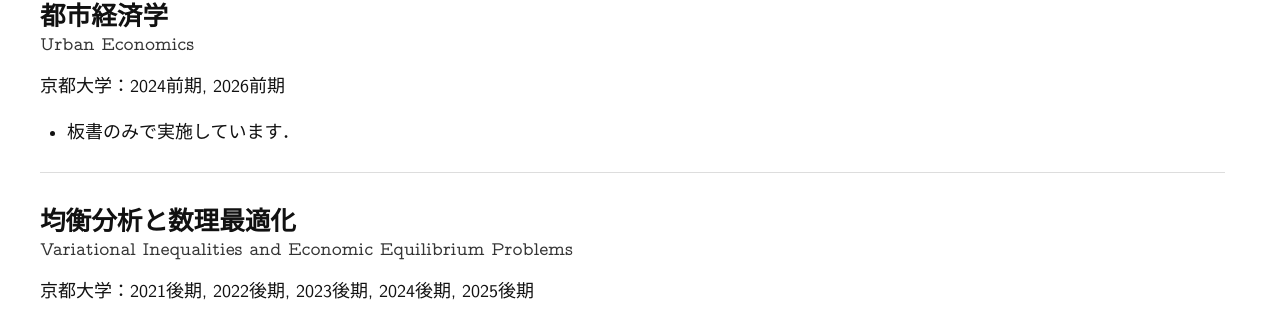
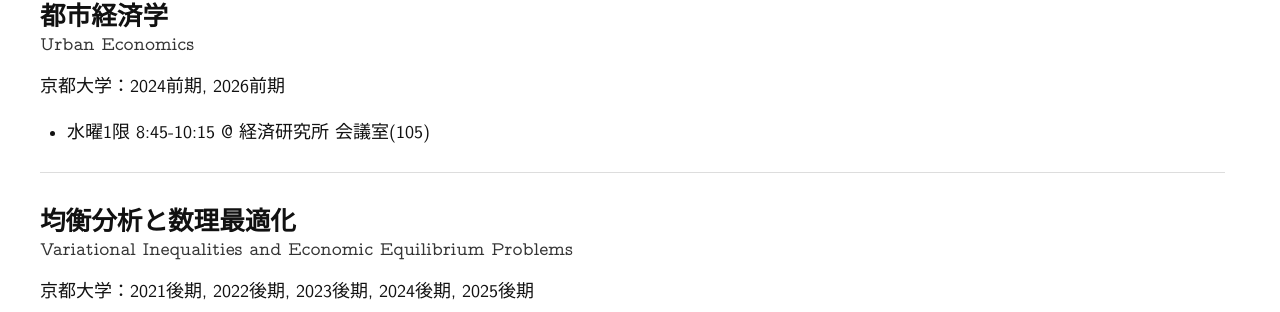
Before and after one commit to mino-osawa/mino-osawa.github.io, a Jekyll site: the page built from teaching.markdown, in a window 1280 px wide. Shown: the part 248-560 px from the top of the page. Built offline with Jekyll 4.4.1, drawn with Linux system fonts in a browser that asks for light colours; some web fonts are replaced.

Commit message:
update teaching

```diff
--- a/teaching.markdown
+++ b/teaching.markdown
@@ -19,7 +19,7 @@ permalink: "/teaching/"
 </div>
 
 <ul>
-<li>板書のみで実施しています．</li>
+<li>水曜1限 8:45-10:15 @ 経済研究所 会議室(105)</li>
 </ul>
 
 <hr>
```
